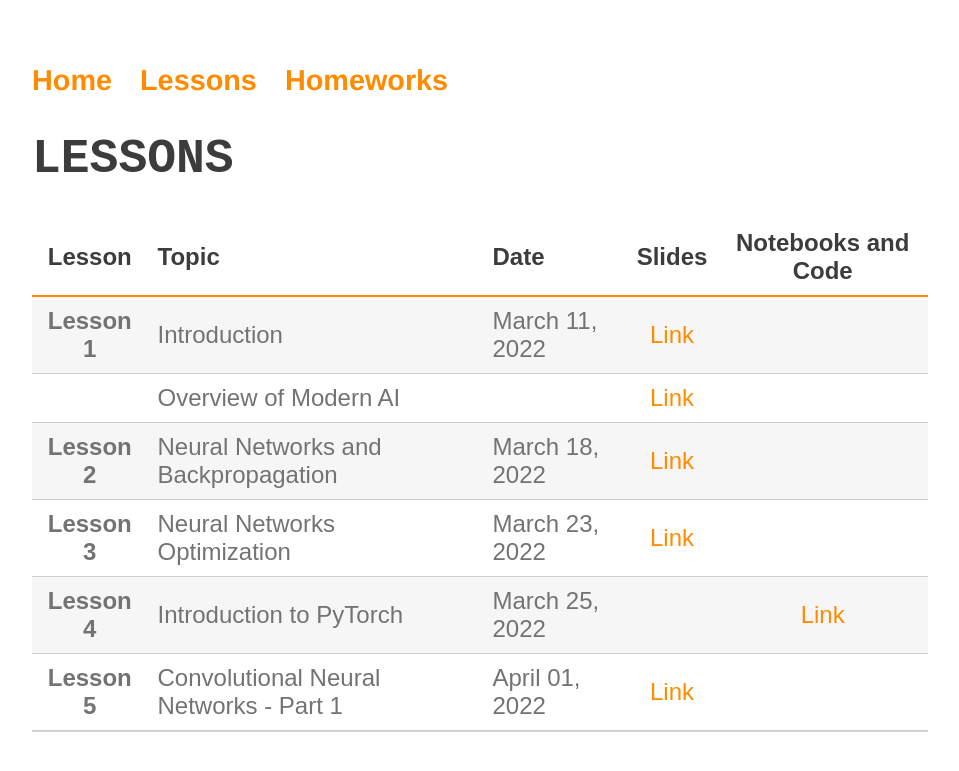
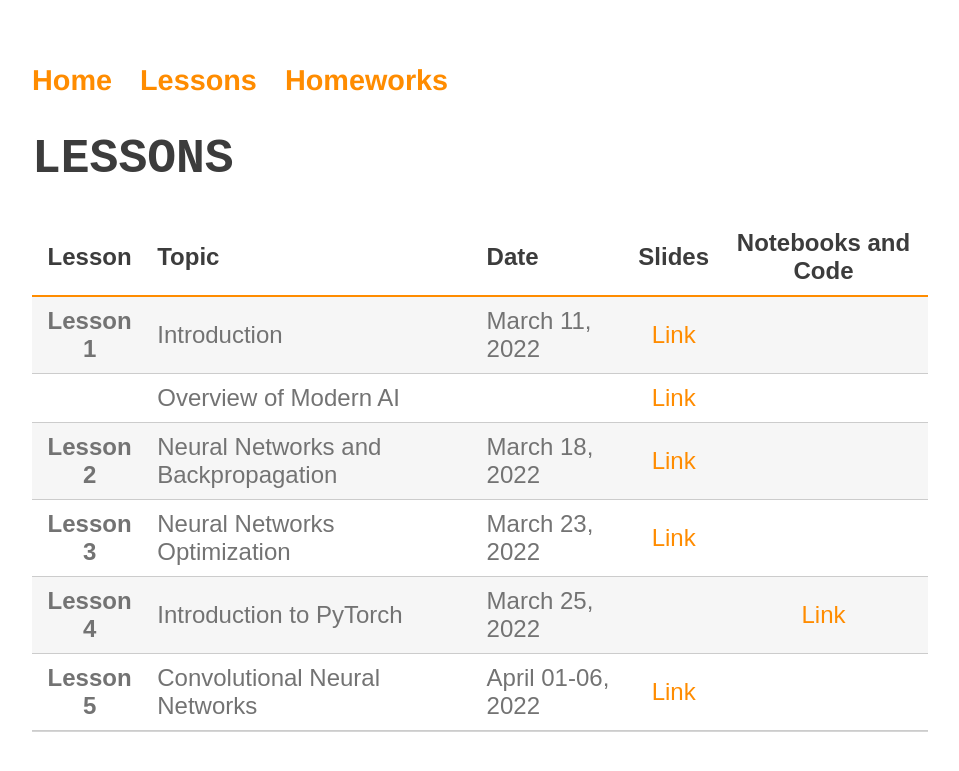
Before and after one commit to perceivelab/knowledge-discovery-course, a Jekyll site: the page built from lezioni.md, in a window 1280 px wide. Shown: the top 771 px of the page, without its empty margins (160-1119 px from the left). Built offline with Jekyll 4.4.1, drawn with Linux system fonts in a browser that asks for light colours; our own code applies the rules of GitHub Pages for plain Markdown files.

Commit message:
Update lezioni.md

```diff
--- a/lezioni.md
+++ b/lezioni.md
@@ -8,4 +8,4 @@
 | **Lesson 2**      |Neural Networks and Backpropagation| March 18, 2022 | [Link](https://drive.google.com/file/d/1EM67f-rsxXaloMWJ7VbpU4ZJ7HiQyjet/view?usp=sharing)     ||
 | **Lesson 3**      | Neural Networks Optimization | March 23, 2022 | [Link](https://drive.google.com/file/d/1W3jhlNNqAFmktfbaphS6V6eozQantJ7S/view?usp=sharing)    ||
 | **Lesson 4**      | Introduction to PyTorch | March 25, 2022 |     |[Link](https://colab.research.google.com/drive/1xqmIpShVXf2EFVgi5C52o_bGcj383jnN?usp=sharing)|
-| **Lesson 5**      | Convolutional Neural Networks - Part 1 | April 01, 2022 |     [Link](https://drive.google.com/file/d/1fVBQrJL1M0JyP8xyx4dIyRPghQq153Ej/view?usp=sharing)||
+| **Lesson 5**      | Convolutional Neural Networks | April 01-06, 2022 |     [Link](https://drive.google.com/file/d/1xGLJtvZCI4fOOzMlzkehv7x1fyJHwKq2/view?usp=sharing)||
```
